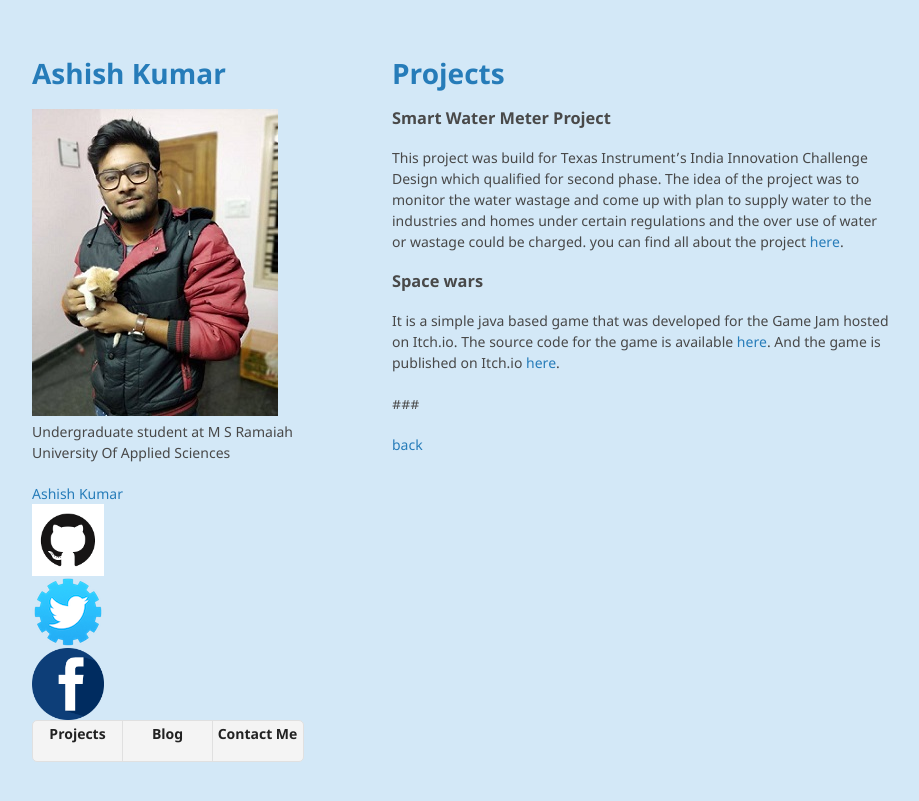
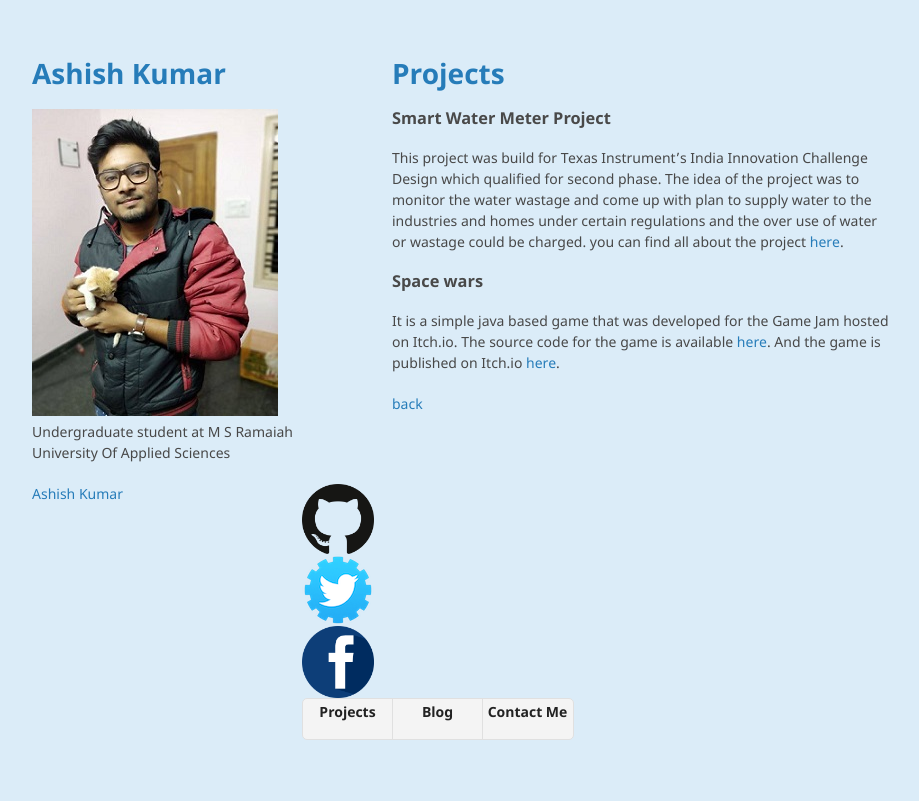
Before and after one commit to Ashishjaiswal181/Ashishjaiswal181.github.io, a Jekyll site: the page built from yet_another-page.md, in a window 1280 px wide. Shown: the top 801 px of the page, without its empty margins (178-1097 px from the left). Built offline with Jekyll 4.4.1, drawn with Linux system fonts in a browser that asks for light colours; comment, search, counter and statistics services are not loaded; our own code applies the rules of GitHub Pages for plain Markdown files.

Commit message:
Contact page updated

```diff
--- a/_sass/jekyll-theme-minimal.scss
+++ b/_sass/jekyll-theme-minimal.scss
@@ -2,7 +2,7 @@
 @import "rouge-github";
 
 body {
-  background-color: #d3e8f7;
+  background-color: rgba(211, 232, 247, 0.81);
   padding:50px;
   font: 14px/1.5 "Noto Sans", "Helvetica Neue", Helvetica, Arial, sans-serif;
   color:#484848;
@@ -190,7 +190,7 @@ hr {
 footer {
   width:270px;
   float:left;
-  position:sticky;
+  position:static;
   bottom:50px;
   -webkit-font-smoothing:subpixel-antialiased;
 }
--- a/yet_another-page.md
+++ b/yet_another-page.md
@@ -14,6 +14,6 @@ you can find all about the project [here](https://github.com/Ashishjaiswal181/Sm
 
 It is a simple java based game that was developed for the Game Jam hosted on Itch.io. The source code for the game is available [here](https://github.com/Ashishjaiswal181/Space_wars). And the game is published on Itch.io [here](https://ashish-kumar.itch.io/space-wars).
 
-###
+
 
 [back](./)
```
Also changed, not shown: another-page.md (+4 -0 lines), assets/img/github.png.
